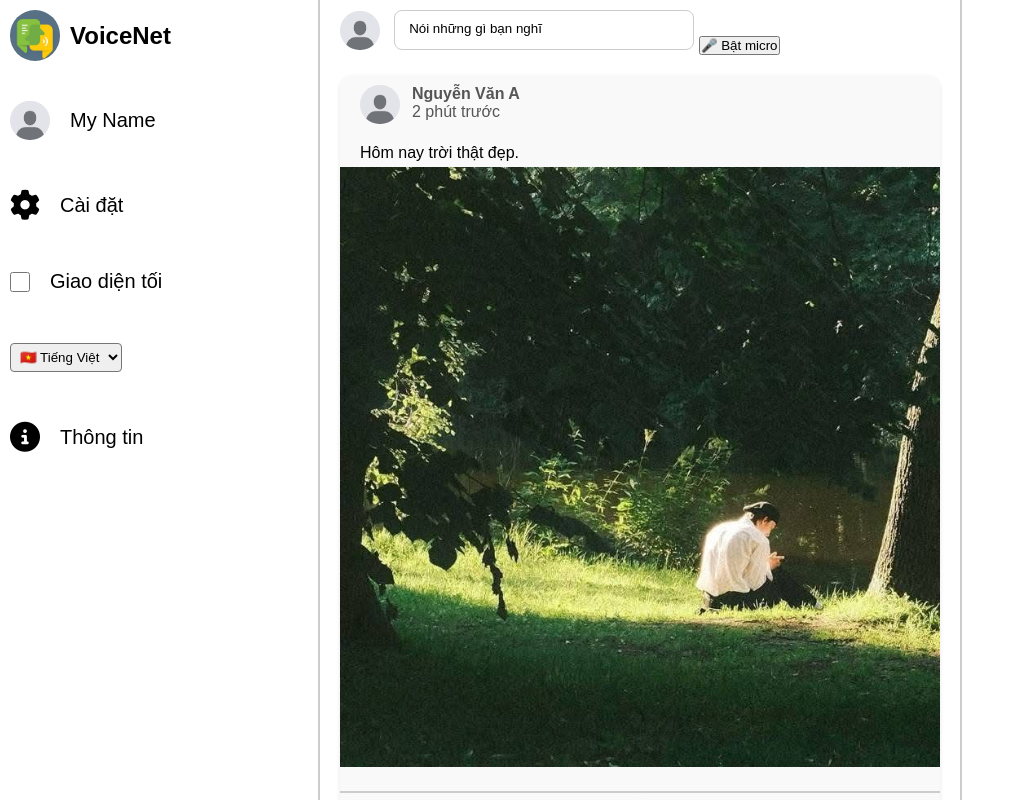
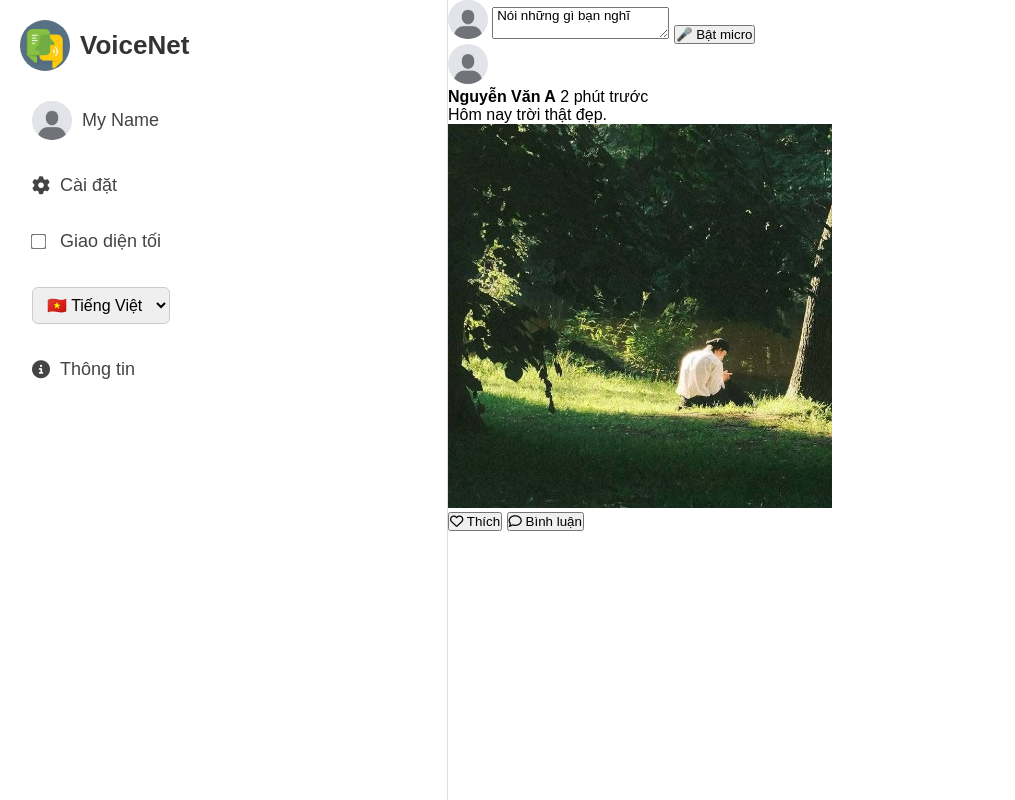
Before and after one commit to QuangTruongHo/ThucTapVietNienLuan, a plain HTML site: page index.html in a window 1280 px wide. Shown: the whole page, without its empty margins (0-1015 px from the left). Drawn offline with Linux system fonts and the light colour scheme.

Commit message:
Update style.css

```diff
--- a/style.css
+++ b/style.css
@@ -1,155 +1,218 @@
 * {
-  box-sizing: border-box;
   margin: 0;
   padding: 0;
-  font-family: sans-serif;
+  box-sizing: border-box;
+  font-family: Arial, sans-serif;
 }
-html, body {
+
+body, html {
+  height: 100%;
   overflow: hidden;
-  height: 100vh;
+  scroll-behavior: smooth;
 }
+
 .container {
   display: flex;
   height: 100vh;
+  width: 100%;
 }
-.logo {
+
+/* ===== SIDEBAR LEFT ===== */
+.sidebar-left {
+  width: 35%;
+  background-color: #ffffff;
+  padding: 20px;
+  overflow-y: auto;
+  border-right: 1px solid #ddd;
+  display: flex;
+  flex-direction: column;
+  gap: 20px;
+}
+
+.sidebar-left .logo {
   display: flex;
   align-items: center;
-    margin-top: 10px;
-    margin-left: 10px;
+  gap: 10px;
 }
-.logo h2 {
-    margin-left: 10px;
+
+.sidebar-left .logo h2 {
+  font-size: 26px;
+  font-weight: bold;
+  color: #333;
 }
-.sidebar-left {
-    width: 25%;
-    height: 100vh;
-    border-right: 2px solid #ccc;
-}
-.list-menu {
-    margin-left: 10px;
-    margin-top: 40px;
-}
-.list-menu ul {
+
+.sidebar-left .list-menu ul {
+  list-style: none;
   display: flex;
   flex-direction: column;
-   justify-content: space-between;
-   gap: 50px;
+  gap: 15px;
 }
-.list-menu ul li{
+
+.sidebar-left .list-menu ul li {
   display: flex;
   align-items: center;
-    gap: 20px;
-    font-size: 20px;
+  gap: 10px;
+  font-size: 18px;
+  color: #444;
+  cursor: pointer;
+  transition: background-color 0.3s ease;
+  padding: 10px 12px;
+  border-radius: 10px;
+  width: fit-content;
+  max-width: 50%;
 }
-.list-menu input[type="checkbox"] {
-  width: 20px;
-  height: 20px;
+
+.sidebar-left .list-menu ul li:hover {
+  background-color: #f0f0f0;
+}
+
+.sidebar-left .list-menu button#micButton {
+  background-color: #ff4757;
+  color: white;
+  border: none;
+  padding: 10px 16px;
+  font-size: 17px;
+  border-radius: 10px;
   cursor: pointer;
+  white-space: nowrap;
+  align-self: flex-start;
+  width: auto;
+  min-width: fit-content;
+  max-width: 60%;
+  transition: background-color 0.3s ease;
 }
-.list-menu i {
-    font-size: 30px;
+
+.sidebar-left .list-menu button#micButton:hover {
+  background-color: #e84118;
 }
-.list-menu select {
-  padding: 5px;
-  border-radius: 4px;
+
+.sidebar-left select {
+  padding: 8px 10px;
+  font-size: 16px;
+  border-radius: 6px;
+  border: 1px solid #ccc;
+  width: fit-content;
 }
+
+.sidebar-left input[type="checkbox"] {
+  transform: scale(1.2);
+  margin-right: 5px;
+}
+
+/* ===== MAIN CONTENT ===== */
 .main-content {
-    width: 50%;
+  width: 30%;
+  background-color: #ffffff;
+  position: relative;
+  height: 100vh;
+  overflow-y: scroll;
+  scroll-snap-type: y mandatory;
+}
+
+.post {
   height: 100vh;
   position: relative;
-    overflow-y: auto;
-    padding: 0px 20px 20px 20px ;
 }
-.main-header {
-    position: sticky;
-    top: 0;
-    background-color: white;
-    margin-top: 10px;
+
+.post-video {
+  height: 100vh;
+  scroll-snap-align: start;
+  position: relative;
 }
-.main-header textarea {
-    flex: 1;
-    padding: 10px;
-    border-radius: 8px;
-    border: 1px solid #ccc;
-    resize: none;height: 40px;
-    width: 300px;
-    margin-left: 10px;
+
+.post-video video {
+  width: 100%;
+  height: 100%;
+  object-fit: cover;
 }
-.post {
-    margin-top: 20px;
-    background-color: #f9f9f9;
-    border-radius: 12px;
-    margin-bottom: 20px;
-    box-shadow: 0 2px 4px rgba(0,0,0,0.1);
-}
-.post-header {
-    margin-bottom: 20px;
-    margin-left: 20px;
-    color: #555;
-    display: flex;
-    align-items: flex-start;
-    gap: 12px;
-    padding-top: 10px;
-}
-.user-infor {
+
+/* ===== VIDEO ACTIONS ===== */
+.video-actions {
+  position: absolute;
+  right: 10px;
+  top: 50%;
+  transform: translateY(-50%);
   display: flex;
   flex-direction: column;
-    justify-content: center;
+  align-items: center;
+  gap: 30px;
 }
-.post-content {
-    margin-bottom: 5px;
+
+.video-actions img.action-avatar {
+  width: 40px;
+  height: 40px;
+  border-radius: 50%;
 }
-.post-text {
-    margin-bottom: 5px;
-    margin-left: 20px;
+
+.video-actions button {
+  background: none;
+  border: none;
+  font-size: 22px;
+  cursor: pointer;
+  color: #fff;
 }
-.post-footer {
-    border-top: 2px solid #ccc;
+
+/* ===== COMMENT OVERLAY ===== */
+.comment-overlay {
+  display: none;
+  position: absolute;
+  bottom: 0;
+  left: 0;
+  width: 100%;
+  height: 85%;
+  background-color: rgba(255, 255, 255, 0.98);
+  z-index: 1000;
+  padding: 20px;
+  border-radius: 20px 20px 0 0;
+  box-shadow: 0 -2px 10px rgba(0, 0, 0, 0.2);
+}
+
+.overlay-content {
+  height: 100%;
   display: flex;
-    margin-top: 20px;
+  flex-direction: column;
 }
-.post-footer button {
-    flex: 1;
-    padding: 10px 0;
-    font-size: 16px;
-    font-weight: bold;
-    background-color: #f9f9f9;
-    border: none;
-    border-radius: 8px;
+
+.overlay-header {
+  display: flex;
+  justify-content: space-between;
+  align-items: center;
+}
+
+.close-overlay {
   cursor: pointer;
-    text-align: center;
-    transition: background-color 0.2s;
-}
-.post-list {
-    font-size: 40px;
-}
-.post-footer button:hover {
-    background-color: #ececec;
-}
-.comment-section {
-  margin-top: 10px;
-  border-top: 1px solid #ccc;
-  padding-top: 10px;
+  font-size: 24px;
 }
 
 .comments-list {
-  max-height: 150px;
+  flex: 1;
+  margin-top: 10px;
   overflow-y: auto;
-  margin-bottom: 10px;
+  padding: 10px 0;
 }
 
 .comment-form {
   display: flex;
   gap: 10px;
+  margin-top: 10px;
 }
 
-.comment-input {
+.comment-form input {
   flex: 1;
-  padding: 5px;
+  padding: 8px;
+  border: 1px solid #ccc;
+  border-radius: 5px;
 }
-.sidebar-right {
-    width: 25%;
-    height: 100vh;
-    border-left: 2px solid #ccc;
+
+.comment-form button {
+  padding: 8px 12px;
+  background-color: #007bff;
+  color: white;
+  border: none;
+  border-radius: 5px;
+  cursor: pointer;
 }
+
+.comment-form button:hover {
+  background-color: #0056b3;
+}
```
Lines whose indentation alone changed are shown as unchanged.
